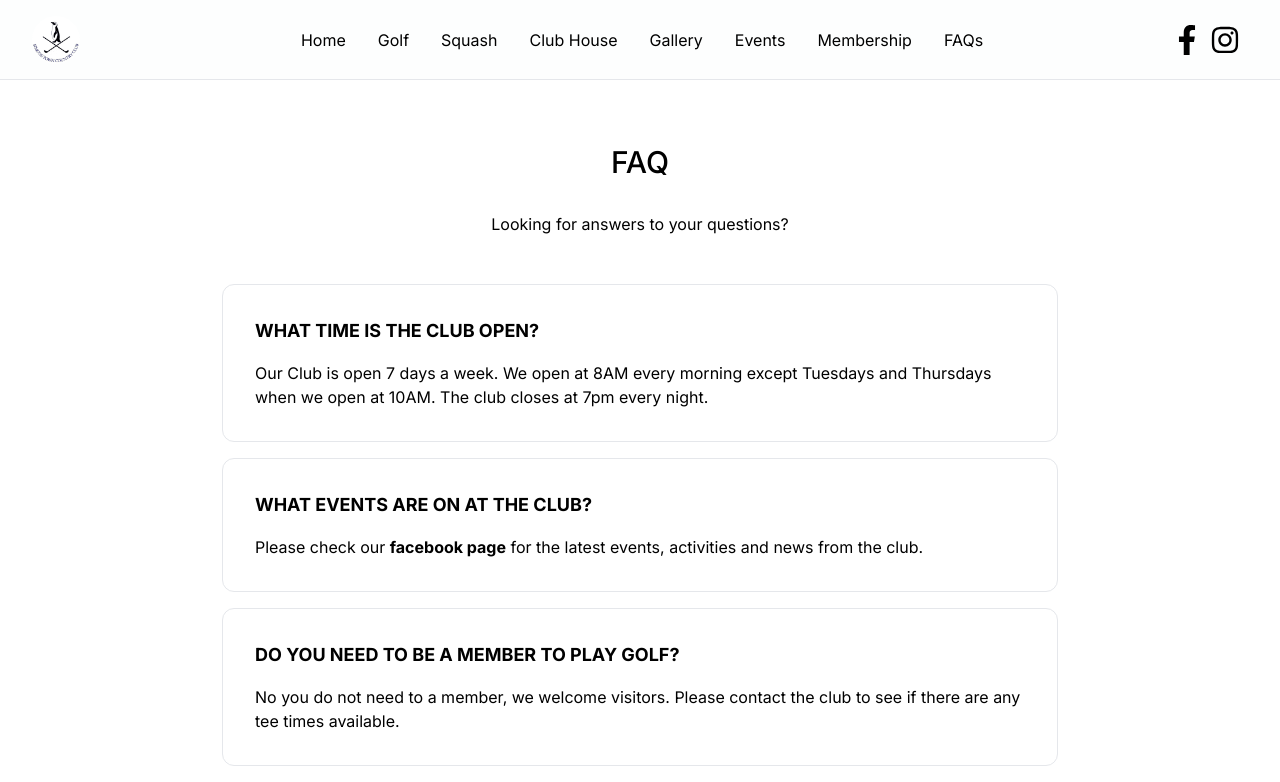
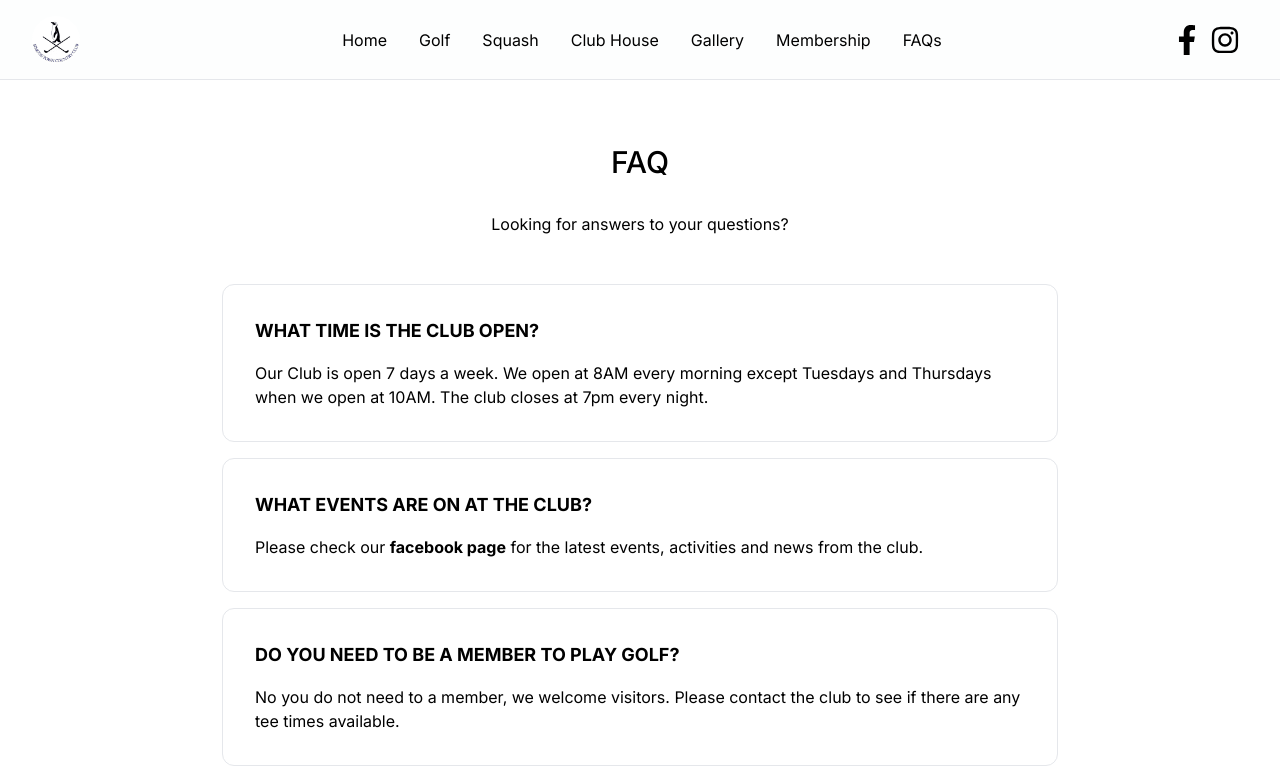
Before and after one commit to dylankoevort/simons-golf, a Next.js app: page /faq in a window 1280 px wide. Shown: the top 782 px of the page. Built offline with nearby package versions, Linux system fonts and the light colour scheme.

Commit message:
Removed Events

```diff
--- a/app/(home)/(routes)/events/page.jsx
+++ /dev/null
@@ -1,7 +0,0 @@
-import React from "react";
-
-const Events = () => {
-  return <div>Events</div>;
-};
-
-export default Events;
--- a/constants.js
+++ b/constants.js
@@ -18,10 +18,6 @@ export const navItems = [
   {
     name: "Gallery",
     href: "/gallery",
-  },
-  {
-    name: "Events",
-    href: "/events",
   },
   {
     name: "Membership",
```
